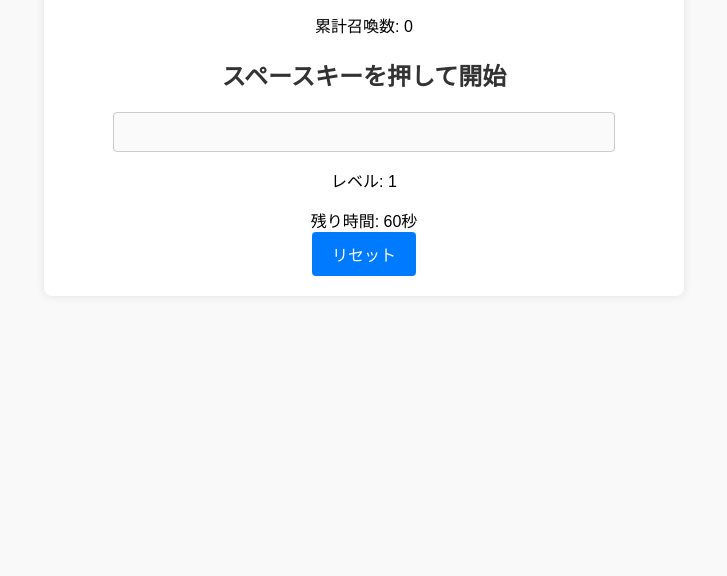
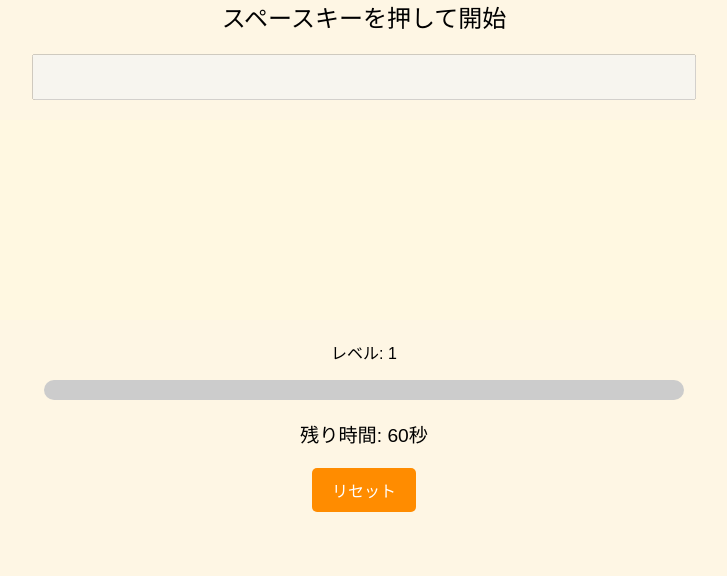
Before and after one commit to queuegeforcenow/newsweb, a website: page potechi/index.html in a window 1280 px wide. Shown: the part 224-800 px from the top of the page, without its empty margins (276-1003 px from the left). Drawn offline with Linux system fonts and the light colour scheme.

Commit message:
Update styles.css

```diff
--- a/potechi/styles.css
+++ b/potechi/styles.css
@@ -1,102 +1,94 @@
 body {
     font-family: Arial, sans-serif;
-    background-color: #f9f9f9;
     text-align: center;
+    background-color: #fef6e4;
     margin: 0;
     padding: 0;
 }
 
 .game-container {
-    max-width: 600px;
-    margin: 50px auto;
     padding: 20px;
-    background-color: #ffffff;
-    box-shadow: 0 0 10px rgba(0, 0, 0, 0.1);
-    border-radius: 8px;
+    max-width: 800px;
+    margin: auto;
 }
 
 h1 {
-    font-size: 2rem;
-    margin-bottom: 20px;
+    font-size: 2em;
+    color: #ff8c00;
+}
+
+#scoreboard p {
+    margin: 5px 0;
+    font-size: 1.2em;
 }
 
 #word-container {
-    font-size: 1.5rem;
+    font-size: 1.5em;
     margin: 20px 0;
-    font-weight: bold;
-    color: #333;
 }
 
 #input-box {
+    font-size: 1.2em;
+    padding: 10px;
     width: 80%;
-    padding: 10px;
-    font-size: 1rem;
-    border: 1px solid #ccc;
-    border-radius: 4px;
 }
 
-.score, .level, .high-score {
-    margin: 10px 0;
-    font-size: 1.2rem;
+#potato-container {
+    position: relative;
+    height: 200px;
+    overflow: hidden;
+    background-color: #fff8e1;
+    margin: 20px 0;
+}
+
+.potato-chip {
+    position: absolute;
+    font-size: 1.5em;
+    animation: floatUp 3s ease-in-out;
+}
+
+@keyframes floatUp {
+    from {
+        transform: translateY(100%);
+        opacity: 1;
+    }
+    to {
+        transform: translateY(-100%);
+        opacity: 0;
+    }
+}
+
+#progress-container {
+    margin: 20px 0;
+}
+
+#experience-bar-container {
+    background-color: #ccc;
+    height: 20px;
+    width: 80%;
+    margin: auto;
+    border-radius: 10px;
+    overflow: hidden;
+}
+
+#experience-bar {
+    background-color: #4caf50;
+    height: 100%;
+    width: 0%;
+    transition: width 0.2s;
+}
+
+#timer-container {
+    margin: 20px 0;
+    font-size: 1.2em;
 }
 
 button {
     padding: 10px 20px;
-    font-size: 1rem;
+    font-size: 1em;
+    cursor: pointer;
+    background-color: #ff8c00;
+    color: white;
     border: none;
-    background-color: #007BFF;
-    color: white;
-    border-radius: 4px;
-    cursor: pointer;
-}
-
-button:hover {
-    background-color: #0056b3;
-}
-
-.experience-bar-container {
-    width: 80%;
-    margin: 10px auto;
-    background-color: #ddd;
-    border-radius: 5px;
-    height: 20px;
-}
-
-.experience-bar {
-    width: 0%;
-    background-color: #4CAF50;
-    height: 100%;
     border-radius: 5px;
 }
-
-.potato-chip {
-    font-size: 1.5rem;
-    color: #f1c40f;
-    margin: 5px;
-    display: inline-block;
-    position: absolute;
-    animation: float 1s ease-in-out forwards, fly 0.8s ease-out;
-}
-
-@keyframes float {
-    0% { transform: translateY(0); }
-    50% { transform: translateY(-10px); }
-    100% { transform: translateY(0); }
-}
-
-@keyframes fly {
-    0% {
-        transform: scale(0.5) translate(0, 0);
-        opacity: 1;
-    }
-    100% {
-        transform: scale(1.5) translate(calc(100px - 50%), calc(-200px - 50%));
-        opacity: 0;
-    }
-}
-
-.timer {
-    font-size: 1.2rem;
-    margin: 10px 0;
-    color: #e74c3c;
-}
```
